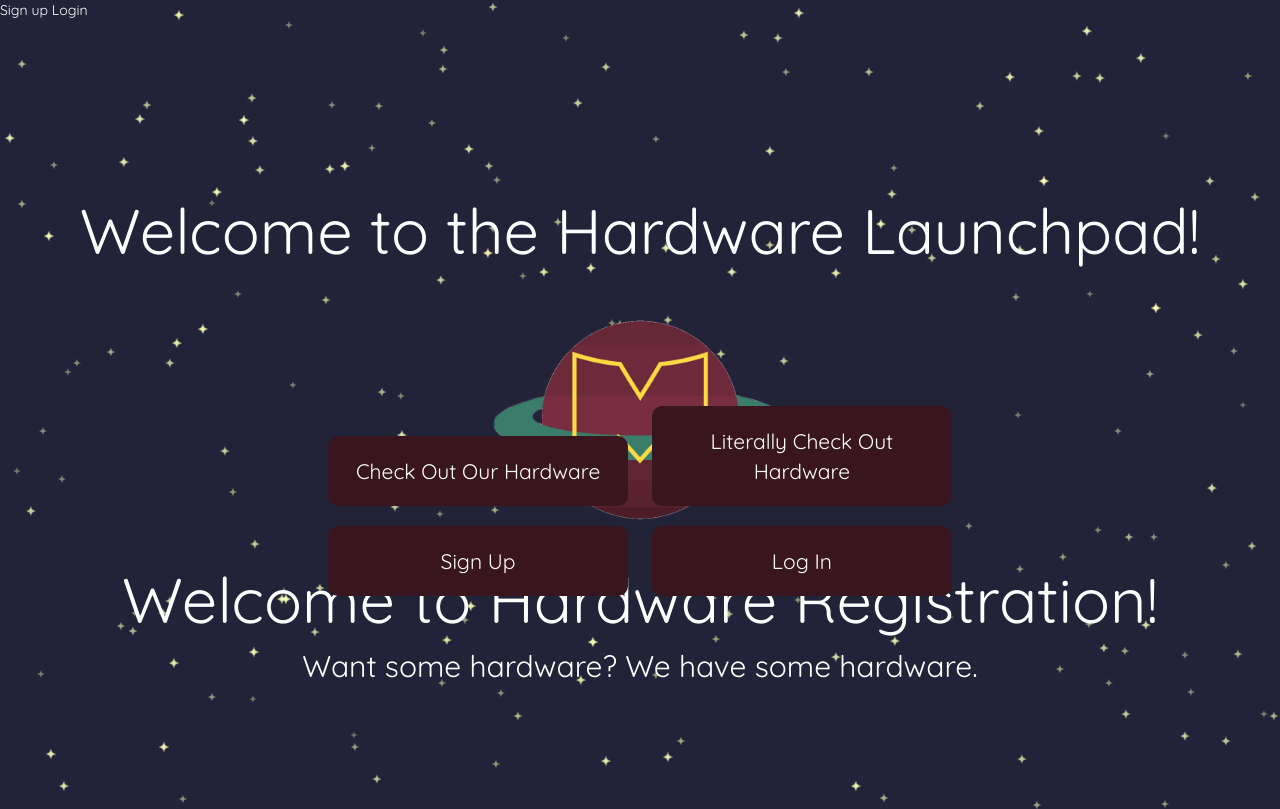
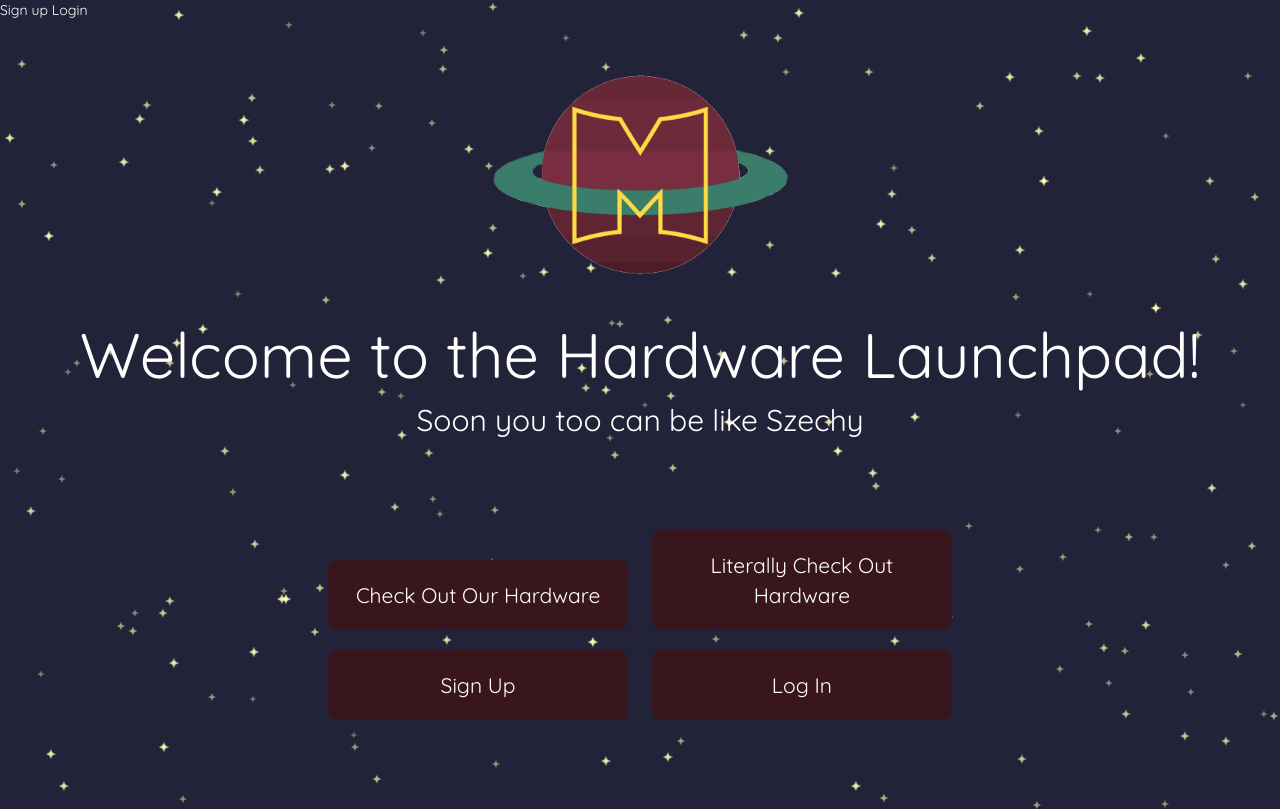
Before and after one commit to preetsmohan/hardware-launchpad, a Rails app: page / in a window 1280 px wide. Run offline with Rails 7, Linux system fonts and the light colour scheme; style sheets or scripts are compiled from the project's sources; some libraries are stand-ins or nearby versions.

Commit message:
fixed index with image

```diff
--- a/app/assets/stylesheets/main.css
+++ b/app/assets/stylesheets/main.css
@@ -10,6 +10,10 @@ body{
 	background-color: #222338;
 	overflow-x:none;
 	overflow-y:none;
+}
+
+.logo{
+	text-align: center;
 }
 
 .container{
@@ -119,6 +123,12 @@ td{
 	font-size:4.5em;
 }
 
+.index-header{
+	margin-top:0;
+	padding-top:0;
+}
+
+
 option, select{
 	color:black;
 }
@@ -128,6 +138,10 @@ option, select{
 	margin-top:15vh;
 	display: block;
 	font-size:
+}
+
+.index-buttons{
+	margin-top:0;
 }
 
 .buttons-lower{
--- a/app/views/main/index.html.erb
+++ b/app/views/main/index.html.erb
@@ -20,12 +20,11 @@
 
 		<div class="container" id='container'>
 			<div class="row">
-				<div class="headers" id="header">
+				<div class="logo"><img src="../assets/Planet.png" alt="planet" width="300"></div>
+				<div class="headers index-header" id="header">
 					<div class="star"></div>
 					<h1 class="main-header">Welcome to the Hardware Launchpad!</h1>
-					<h1 class="logo"><img src="../assets/Planet.png" alt="planet" width="300"></h1>
-					<h1 class="main-header">Welcome to Hardware Registration!</h1>
-					<h2>Want some hardware? We have some hardware.</h2>
+					<h2>Soon you too can be like Szechy</h2>
 				<div id="signed-in">
 					<% if user_signed_in? %>
   					Logged in as <strong><%= current_user.email %></strong>.
@@ -37,7 +36,7 @@
 				<button id="log-in">Log in</button>
 				<button id="sign-up">Sign up</button>
 			<div class="buttons"> -->
-				<div class="buttons row">
+				<div class="buttons row index-buttons">
 					<%= link_to '<button id="inventory">Check Out Our Hardware</button>'.html_safe, inventory_path, :class => 'button-link', :id => 'inventory' %>
 				<%= link_to '<button id="checkout">Literally Check Out Hardware</button>'.html_safe, checkout_path, :class => 'button-link', :id => 'checkout' %>
 				</div>
```
